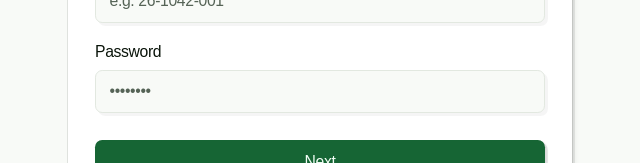
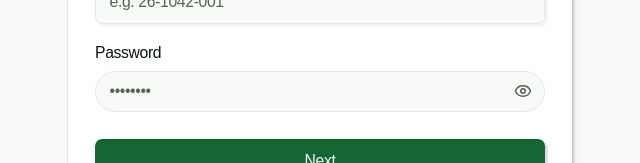
Before and after one commit to dev-MichaelJohn/my-app, a React (Vite) app in the folder apps/frontend/: page /login in a window 1280 px wide. Shown: the part 321-484 px from the top of the page, without its empty margins (320-960 px from the left). Built offline with nearby package versions, Linux system fonts and the light colour scheme; no server answers.

Commit message:
make password fields showable

```diff
--- a/apps/frontend/src/components/layout/ForcePasswordChangeDialog.tsx
+++ b/apps/frontend/src/components/layout/ForcePasswordChangeDialog.tsx
@@ -8,7 +8,6 @@ import {
   DialogTitle,
 } from "@/components/ui/dialog";
 import { Button } from "@/components/ui/button";
-import { Input } from "@/components/ui/input";
 import { Label } from "@/components/ui/label";
 import { Spinner } from "@/components/ui/spinner";
 import { usePermissions } from "@/hooks/usePermissions";
@@ -20,6 +19,7 @@ import { ShieldAlert, KeyRound } from "lucide-react";
 import { ChangePasswordSchema, type ChangePassword } from "@my-app/shared";
 import type { ApiError } from "@/lib/api.lib";
 import { getErrorMessage } from "@/lib/error.lib";
+import { PasswordInput } from "../ui/password-input";
 
 export function ForcePasswordChangeDialog() {
   const { user } = usePermissions();
@@ -92,8 +92,7 @@ export function ForcePasswordChangeDialog() {
             {(field) => (
               <div className="space-y-1.5">
                 <Label className="text-xs text-foreground">Temporary Password</Label>
-                <Input
-                  type="password"
+                <PasswordInput
                   value={field.state.value || ""}
                   onBlur={field.handleBlur}
                   onChange={(e) => field.handleChange(e.target.value)}
@@ -110,8 +109,7 @@ export function ForcePasswordChangeDialog() {
               return (
                 <div className="space-y-1.5">
                   <Label className="text-xs text-foreground">New Permanent Password</Label>
-                  <Input
-                    type="password"
+                  <PasswordInput
                     value={field.state.value || ""}
                     onBlur={field.handleBlur}
                     onChange={(e) => field.handleChange(e.target.value)}
--- /dev/null
+++ b/apps/frontend/src/components/ui/password-input.tsx
@@ -0,0 +1,40 @@
+import * as React from "react";
+import { Input } from "@/components/ui/input";
+import { Eye, EyeOff } from "lucide-react";
+import { cn } from "@/lib/utils";
+
+export interface PasswordInputProps extends React.ComponentProps<typeof Input> {}
+
+export const PasswordInput = React.forwardRef<HTMLInputElement, PasswordInputProps>(
+  ({ className, disabled, ...props }, ref) => {
+    const [showPassword, setShowPassword] = React.useState(false);
+
+    return (
+      <div className="relative w-full">
+        <Input
+          type={showPassword ? "text" : "password"}
+          className={cn("pr-10", className)}
+          ref={ref}
+          disabled={disabled}
+          {...props}
+        />
+        <button
+          type="button"
+          tabIndex={-1}
+          disabled={disabled}
+          onClick={() => setShowPassword((prev) => !prev)}
+          aria-label={showPassword ? "Hide password" : "Show password"}
+          className="absolute right-3 top-1/2 -translate-y-1/2 text-muted-foreground hover:text-foreground focus:outline-none disabled:opacity-40 disabled:cursor-not-allowed transition-colors"
+        >
+          {showPassword ? (
+            <EyeOff className="w-4 h-4" aria-hidden="true" />
+          ) : (
+            <Eye className="w-4 h-4" aria-hidden="true" />
+          )}
+        </button>
+      </div>
+    );
+  },
+);
+
+PasswordInput.displayName = "PasswordInput";
--- a/apps/frontend/src/features/auth/components/LoginForm.tsx
+++ b/apps/frontend/src/features/auth/components/LoginForm.tsx
@@ -14,6 +14,7 @@ import type { ApiError } from "@/lib/api.lib";
 import { Link } from "react-router";
 import { getErrorMessage } from "@/lib/error.lib";
 import { Spinner } from "@/components/ui/spinner";
+import { PasswordInput } from "@/components/ui/password-input";
 
 interface LoginFormProps {
   initialValues?: LoginAccount;
@@ -99,14 +100,13 @@ export const LoginForm = ({ initialValues, onSuccess }: LoginFormProps) => {
             {(field) => (
               <div className="space-y-1.5 text-left">
                 <label className="block text-sm font-medium text-foreground">Password</label>
-                <input
-                  type="password"
+                <PasswordInput
                   value={field.state.value}
                   onBlur={field.handleBlur}
                   onChange={(e) => field.handleChange(e.target.value)}
                   placeholder="••••••••"
                   autoComplete="current-password"
-                  className="w-full px-3 py-2 border border-input bg-background text-foreground placeholder:text-muted-foreground rounded-md text-sm shadow-xs focus-visible:outline-none focus-visible:ring-2 focus-visible:ring-ring transition"
+                  className="bg-background text-foreground"
                 />
                 {field.state.meta.errors.length > 0 && field.state.meta.isTouched ? (
                   <p className="text-destructive text-xs font-medium mt-1">
--- a/apps/frontend/src/features/users/page/AccountSettingsPage.tsx
+++ b/apps/frontend/src/features/users/page/AccountSettingsPage.tsx
@@ -2,7 +2,6 @@ import { useState } from "react";
 import { useForm } from "@tanstack/react-form";
 import { Card, CardContent, CardHeader, CardTitle, CardDescription } from "@/components/ui/card";
 import { Button } from "@/components/ui/button";
-import { Input } from "@/components/ui/input";
 import { Label } from "@/components/ui/label";
 import { Badge } from "@/components/ui/badge";
 import { Spinner } from "@/components/ui/spinner";
@@ -14,6 +13,7 @@ import { User, KeyRound, Shield, Building2, GraduationCap, CheckCircle2 } from "
 import { ChangePasswordSchema, type ChangePassword } from "@my-app/shared";
 import type { ApiError } from "@/lib/api.lib";
 import { getErrorMessage } from "@/lib/error.lib";
+import { PasswordInput } from "@/components/ui/password-input";
 
 export default function AccountSettingsPage() {
   const { user } = usePermissions();
@@ -191,13 +191,12 @@ export default function AccountSettingsPage() {
                 return (
                   <div className="space-y-1.5">
                     <Label className="text-foreground text-xs">Current Password</Label>
-                    <Input
-                      type="password"
+                    <PasswordInput
                       value={field.state.value || ""}
                       onBlur={field.handleBlur}
                       onChange={(e) => field.handleChange(e.target.value)}
                       placeholder="••••••••"
-                      className="bg-background border-input text-xs h-9"
+                      className="text-xs h-9"
                     />
                     {hasError && (
                       <p className="text-destructive text-xs">
@@ -219,13 +218,12 @@ export default function AccountSettingsPage() {
                 return (
                   <div className="space-y-1.5">
                     <Label className="text-foreground text-xs">New Password</Label>
-                    <Input
-                      type="password"
+                    <PasswordInput
                       value={field.state.value || ""}
                       onBlur={field.handleBlur}
                       onChange={(e) => field.handleChange(e.target.value)}
                       placeholder="••••••••"
-                      className="bg-background border-input text-xs h-9"
+                      className="text-xs h-9"
                     />
                     {hasError && (
                       <p className="text-destructive text-xs">
```
